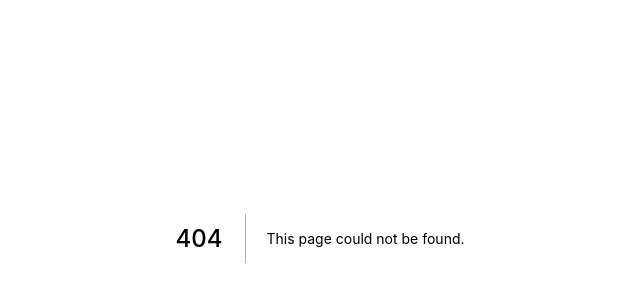
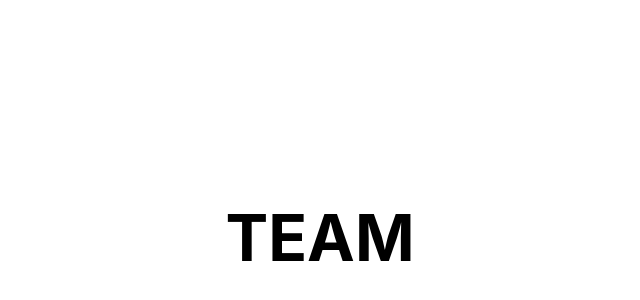
Before and after one commit to pabhi-pete/nextjs-playground, a Next.js app: page /team in a window 1280 px wide. Before the commit this address had no page. Shown: the part 162-462 px from the top of the page, without its empty margins (320-960 px from the left). Built offline with nearby package versions, Linux system fonts and the light colour scheme.

Commit message:
#3 add teampage

```diff
--- /dev/null
+++ b/pages/team.js
@@ -0,0 +1,14 @@
+import Head from 'next/head'
+import styles from '../styles/Home.module.css'
+
+export default function AboutUs() {
+  return (
+    <div className={styles.container}>
+      <Head>
+        <title>TEAM</title>
+      </Head>
+
+      <h1 className={styles.title}>TEAM</h1>
+    </div>
+  )
+}
```
